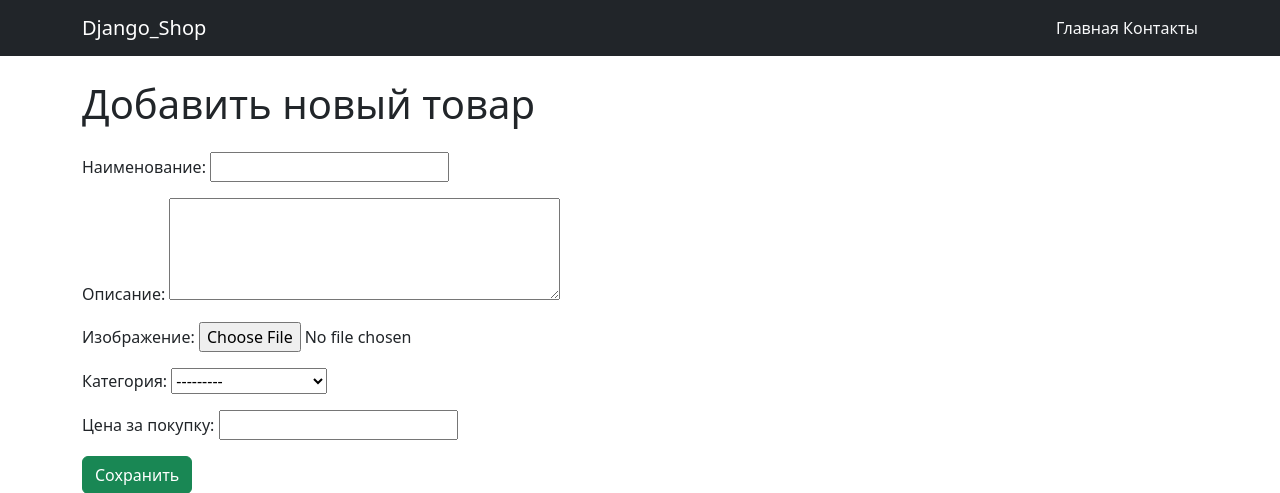
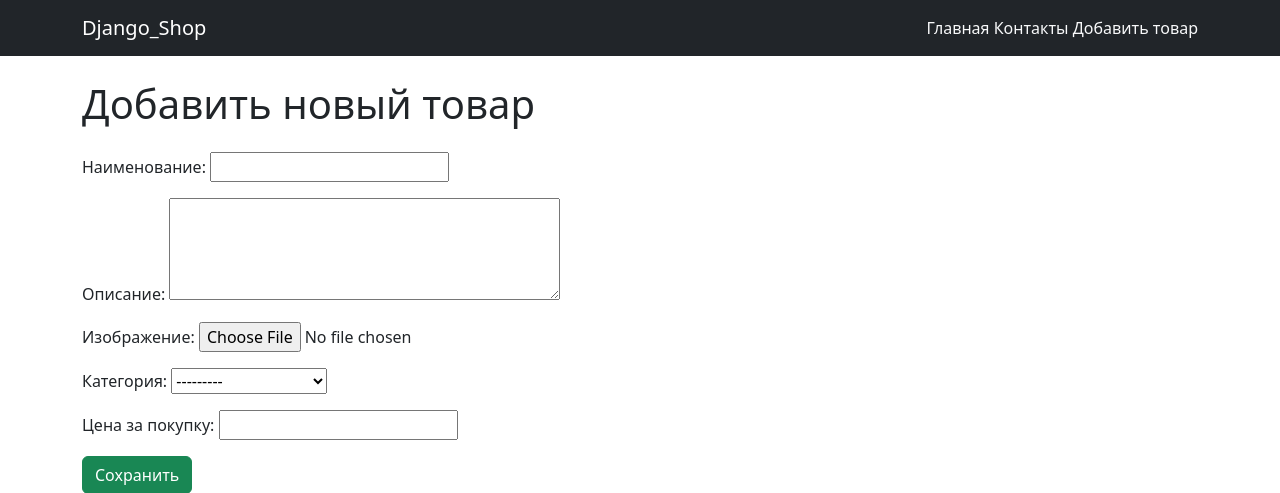
Before and after one commit to cardinal3300/Django_shop_project, a Django app: page /add/ in a window 1280 px wide. Shown: the top 493 px of the page. Run offline with Django 5.2, Linux system fonts and the light colour scheme; data comes from the database, SQL or seed files in the repository.

```diff
--- a/catalog/templates/base.html
+++ b/catalog/templates/base.html
@@ -6,11 +6,12 @@
     <link href="https://cdn.jsdelivr.net/npm/bootstrap@5.3.3/dist/css/bootstrap.min.css" rel="stylesheet">
 </head>
 <body>
-    {% include 'partials/navbar.html' %}
+    {% include "catalog/menu.html" %}
 
-    <main class="container mt-4">
-        {% block content %}{% endblock %}
-    </main>
+    <div class="container">
+        {% block content %}
+        {% endblock %}
+    </div>
 
     <footer class="bg-dark text-white text-center py-3 mt-5">
         <p>© 2025 Интернет-магазин. Все права защищены.</p>
--- a/catalog/templates/partials/navbar.html
+++ b/catalog/templates/catalog/menu.html
@@ -4,6 +4,7 @@
         <div>
             <a class="nav-link d-inline text-light" href="/">Главная</a>
             <a class="nav-link d-inline text-light" href="/contacts/">Контакты</a>
+            <a class="nav-link d-inline text-light" href="/add/">Добавить товар</a>
         </div>
     </div>
 </nav>
```
